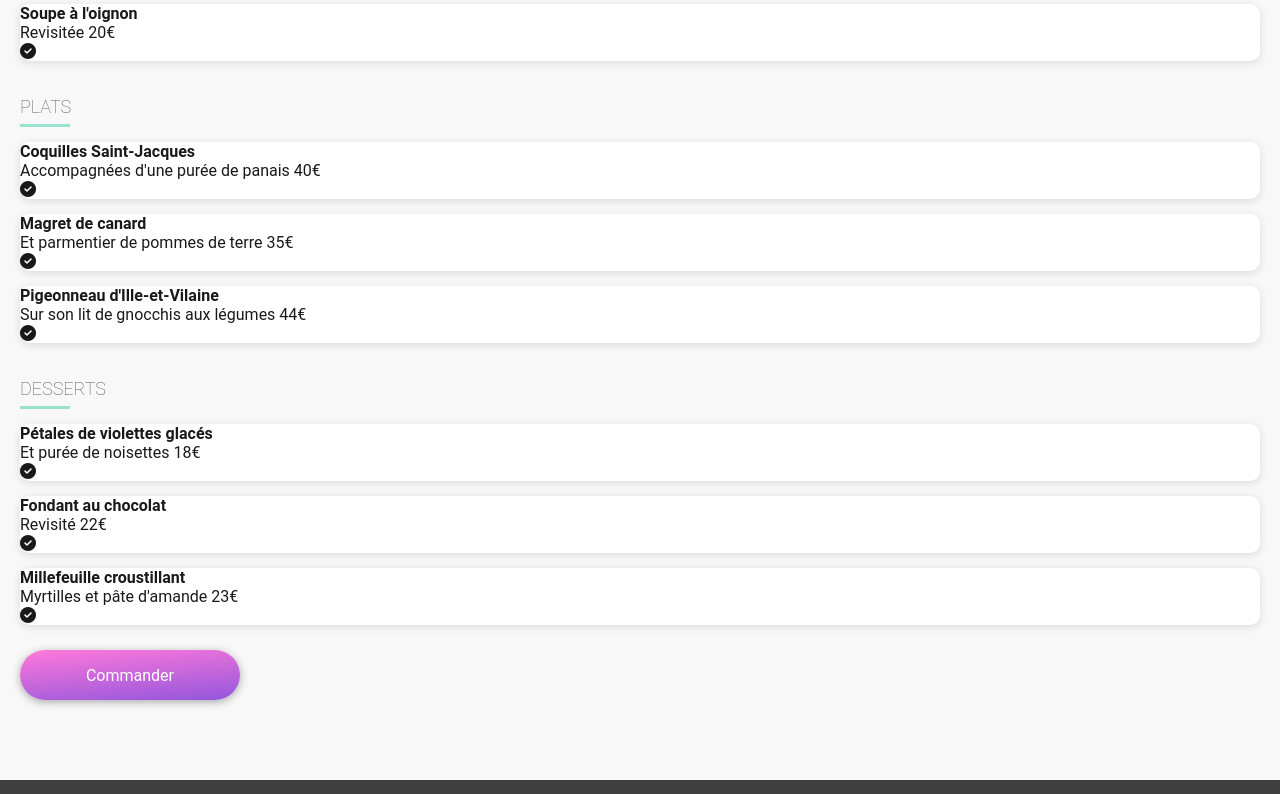
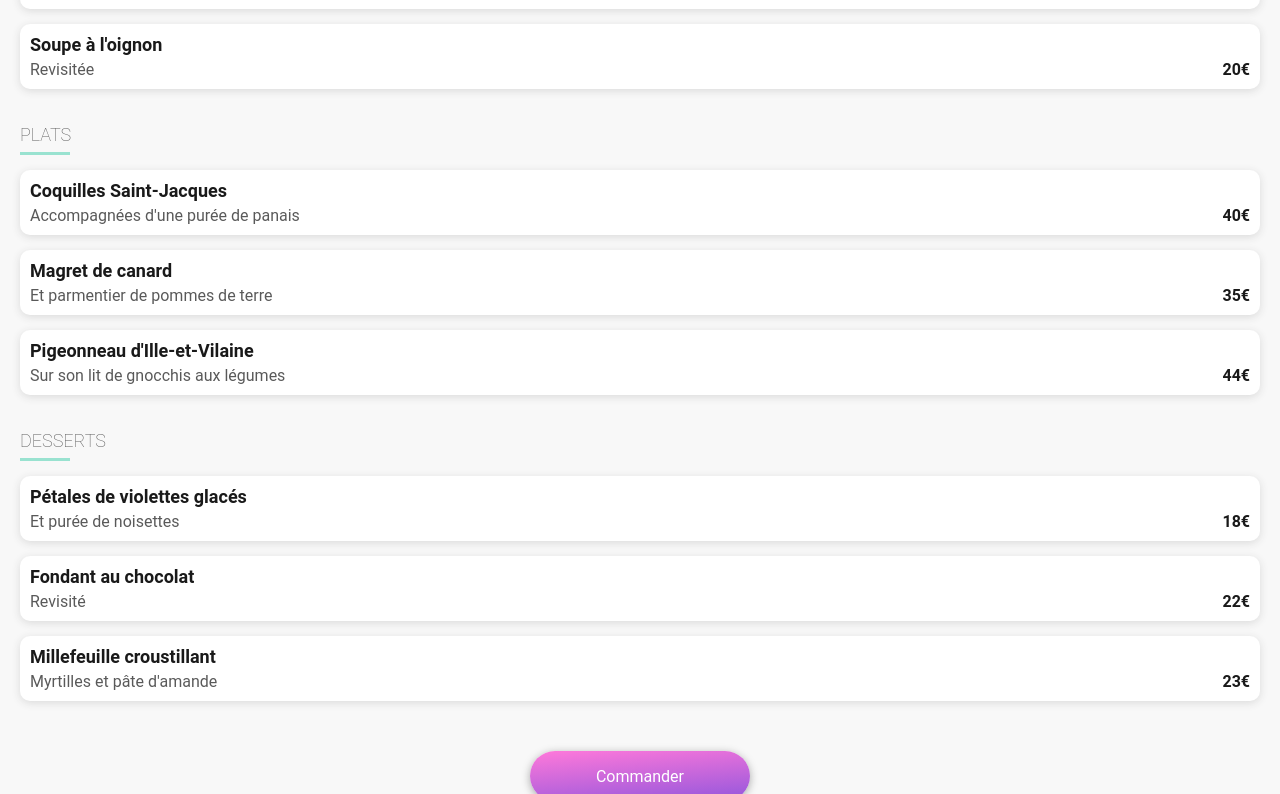
Before and after one commit to balbijoh/OC-P3-Ohmyfood, a website: page pages-html/a-la-francaise.html in a window 1280 px wide. Shown: the part 1173-1967 px from the top of the page. Drawn offline with Linux system fonts and the light colour scheme; a web font is replaced by a local one.

Commit message:
Int - Static Sass for restaurant pages

```diff
--- a/pages-html/a-la-francaise.html
+++ b/pages-html/a-la-francaise.html
@@ -33,24 +33,30 @@
             <section class="entrees">
                 <h3>ENTRÉES</h3>
                 <div class="entrees__choice restaurant-menu__btn-choice">
+                    <div class="restaurant-menu__btn-details">
                         <h4>Tartare de poulpe acidulé</h4>
                         <p>Aux zests d'orange <span>25€</span></p>
-                    <div>
+                    </div>
+                    <div class="restaurant-menu__btn-validate">
                         <i class="fa-solid fa-circle-check"></i>
                     </div>
                 </div>
                 <div class="entrees__choice restaurant-menu__btn-choice">
+                    <div class="restaurant-menu__btn-details">
                         <h4>Velouté de légumes d'antan</h4>
                         <p>Carotte, panais, topinambour <span>35€</span></p>
-                    <div>
+                    </div>
+                    <div class="restaurant-menu__btn-validate">
                         <i class="fa-solid fa-circle-check"></i>
                     </div>
                 </div>
                 <div class="entrees__choice restaurant-menu__btn-choice">
+                    <div class="restaurant-menu__btn-details">
                         <h4>Soupe à l'oignon</h4>
                         <p>Revisitée <span>20€</span></p>
-                    <div>
-                        <i class="fa-solid fa-circle-check"></i>
+                    </div>
+                    <div  class="restaurant-menu__btn-validate">
+                        <i class="fa-solid fa-circle-check restaurant-menu__btn-choice--validate"></i>
                     </div>
                 </div>
             </section>
@@ -59,24 +65,30 @@
             <section class="dishes">
                 <h3>PLATS</h3>
                 <div class="dishes__choice restaurant-menu__btn-choice">
+                    <div class="restaurant-menu__btn-details">
                         <h4>Coquilles Saint-Jacques</h4>
                         <p>Accompagnées d'une purée de panais <span>40€</span></p>
-                    <div>
-                        <i class="fa-solid fa-circle-check"></i>
+                    </div>
+                    <div class="restaurant-menu__btn-validate">
+                        <i class="fa-solid fa-circle-check restaurant-menu__btn-choice--validate"></i>
                     </div>
                 </div>
                 <div class="dishes__choice restaurant-menu__btn-choice">
+                    <div class="restaurant-menu__btn-details">
                         <h4>Magret de canard</h4>
                         <p>Et parmentier de pommes de terre <span>35€</span></p>
-                    <div>
-                        <i class="fa-solid fa-circle-check"></i>
+                    </div>
+                    <div class="restaurant-menu__btn-validate">
+                        <i class="fa-solid fa-circle-check restaurant-menu__btn-choice--validate"></i>
                     </div>
                 </div>
                 <div class="dishes__choice restaurant-menu__btn-choice">
+                    <div class="restaurant-menu__btn-details">
                         <h4>Pigeonneau d'Ille-et-Vilaine</h4>
                         <p>Sur son lit de gnocchis aux légumes <span>44€</span></p>
-                    <div>
-                        <i class="fa-solid fa-circle-check"></i>
+                    </div>
+                    <div class="restaurant-menu__btn-validate">
+                        <i class="fa-solid fa-circle-check restaurant-menu__btn-choice--validate"></i>
                     </div>
                 </div>
             </section>
@@ -85,30 +97,38 @@
             <section class="desserts">
                 <h3>DESSERTS</h3>
                 <div class="desserts__choice restaurant-menu__btn-choice">
+                    <div class="restaurant-menu__btn-details">
                         <h4>Pétales de violettes glacés</h4>
                     <p>Et purée de noisettes <span>18€</span></p>
-                    <div>
-                        <i class="fa-solid fa-circle-check"></i>
+                    </div>
+                    <div class="restaurant-menu__btn-validate">
+                        <i class="fa-solid fa-circle-check restaurant-menu__btn-choice--validate"></i>
                     </div>
                 </div>
                 <div class="desserts__choice restaurant-menu__btn-choice">
+                    <div class="restaurant-menu__btn-details">
                         <h4>Fondant au chocolat</h4>
                         <p>Revisité <span>22€</span></p>
-                    <div>
-                        <i class="fa-solid fa-circle-check"></i>
+                    </div>
+                    <div class="restaurant-menu__btn-validate">
+                        <i class="fa-solid fa-circle-check restaurant-menu__btn-choice--validate"></i>
                     </div>
                 </div>
                 <div class="desserts__choice restaurant-menu__btn-choice">
+                    <div class="restaurant-menu__btn-details">
                         <h4>Millefeuille croustillant</h4>
                         <p>Myrtilles et pâte d'amande <span>23€</span></p>
-                    <div>
-                        <i class="fa-solid fa-circle-check"></i>
+                    </div>
+                    <div class="restaurant-menu__btn-validate">
+                        <i class="fa-solid fa-circle-check restaurant-menu__btn-choice--validate"></i>
                     </div>
                 </div>
             </section>
 
             <!-- Bouton de commande -->
+            <div class="restaurant-menu__btn-order">
                 <input type="button" name="order-btn" value="Commander" class="restaurant-menu__order-btn btn--generic"/>
+            </div>
         </div>
     </main>
 
--- a/sass/base/_base.scss
+++ b/sass/base/_base.scss
@@ -22,3 +22,11 @@ h2 {
 h3 {
     font-size: map-get($font-size, title-h3);
 }
+
+h4 {
+    font-size: map-get($font-size, title-h4);
+}
+
+p {
+    font-size: map-get($font-size, size-p);
+}
--- a/sass/components/_buttons.scss
+++ b/sass/components/_buttons.scss
@@ -38,9 +38,42 @@
     }
 }
 
-.restaurant-menu__btn-choice {
-    background-color: $neutralBackground;
-    margin: 15px 0;
-    border-radius: 10px;
-    @include buttons-shadow;
+.restaurant-menu {
+    &__btn-choice {
+        background-color: $neutralBackground;
+        margin: 15px 0;
+        border-radius: 10px;
+        @include buttons-shadow;
+        display: flex;
+        flex-direction: row;
+        justify-content: space-between;
+    }
+
+    &__btn-details {
+        display: flex;
+        flex-direction: column;
+        padding: 10px;
+        width: 100%;
+
+        h4 {
+            padding-bottom: 5px;
+        }
+
+        span {
+            float: right;
+        }
+    }
+
+    &__btn-validate {
+        width: 60px;
+        background-color: $tertiary;
+        border-radius: 0 10px 10px 0;
+        display: none;
+        flex-direction: column;
+        justify-content: center;
+        svg {
+            filter: map-get($icons-color-filter, footer);
+            font-size: 20px;
+        }
+    }
 }
--- a/sass/pages/_restaurants.scss
+++ b/sass/pages/_restaurants.scss
@@ -1,5 +1,5 @@
 main {
-    background-color: $lightBackgroundOpac;
+    background-color: $lightBackground;
     img {
     width: 100%;
     }
@@ -15,9 +15,11 @@ main {
     h2 {
         font-family: $secondaryTypography;
         font-weight: 400;
+        font-size: 28px;
         svg {
             @include like-icon;
             margin: 0 10px;
+            height: 35px;
         }
     }
 
@@ -41,7 +43,23 @@ main {
         }
     }
 
+    p {
+        font-size: map-get($font-size, size-p);
+        color: $black65;
+    }
+
+    span {
+        font-size: map-get($font-size, size-p);
+        color: $black90;
+        font-weight: bold;
+    }
+
     section {
         margin: 25px 0;
     }
+
+    .restaurant-menu__btn-order {
+        text-align: center;
+        margin-top: 50px;
+    }
 }
--- a/sass/utils/_maps.scss
+++ b/sass/utils/_maps.scss
@@ -5,7 +5,9 @@ $breakpoints : (
 
 $font-size : (
     title-h2: 24px,
-    title-h3: 18px
+    title-h3: 18px,
+    title-h4: 18px,
+    size-p: 16px
 );
 
 $icons-color-filter : (
```
Also changed, not shown: css/style.css, 1 other file. Lines whose indentation alone changed are shown as unchanged.
